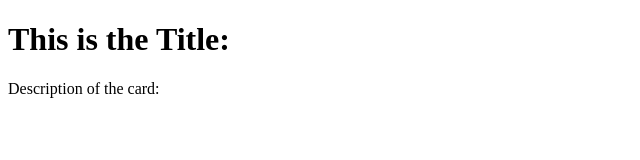
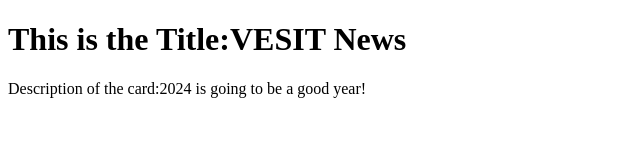
Before and after one commit to YashRahate/branch, a plain HTML site: page index.html in a window 1280 px wide. Shown: the whole page, without its empty margins (0-640 px from the left). Drawn offline with Linux system fonts and the light colour scheme.

Commit message:
first branch commit

```diff
--- a/index.html
+++ b/index.html
@@ -7,8 +7,8 @@
 </head>
 <body>
     <div class="card">
-        <h1>This is the Title:</h1>
-        <p>Description of the card:</p>
+        <h1>This is the Title:VESIT News</h1>
+        <p>Description of the card:2024 is going to be a good year!</p>
     </div>
 </body>
 </html>
```
